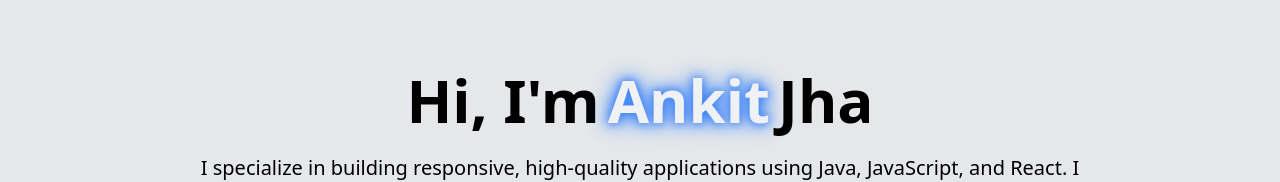
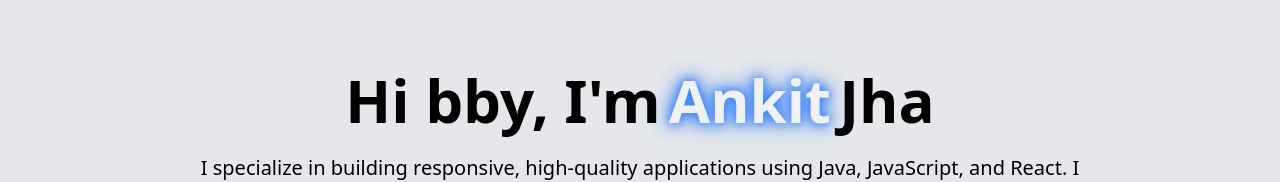
Before and after one commit to Ankit-jha-27/My-Portfolio, a React (Vite) app: page / in a window 1280 px wide. Shown: the part 228-410 px from the top of the page. Built offline with nearby package versions, Linux system fonts and the light colour scheme; no server answers.

Commit message:
Updated Project

```diff
--- a/src/components/HeroSection.jsx
+++ b/src/components/HeroSection.jsx
@@ -21,7 +21,7 @@
       <div className="container max-w-4xl mx-auto space-y-6 text-center z-10">
 
         <h1 className="text-4xl md:text-6xl font-bold">
-          <span className="fade-in fade-in-delay-1 inline-block mr-2">Hi, I'm</span>
+          <span className="fade-in fade-in-delay-1 inline-block mr-2">Hi bby, I'm</span>
           <span className="fade-in fade-in-delay-2 inline-block glow mr-2">Ankit</span>
           <span className="fade-in fade-in-delay-3 inline-block">Jha</span>
         </h1>
```
